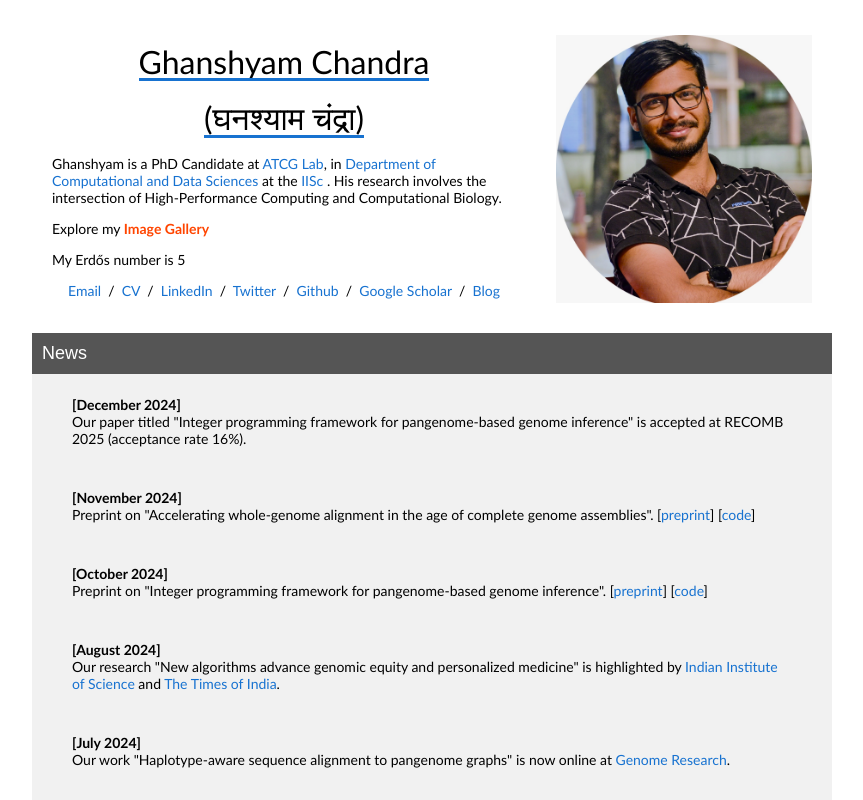
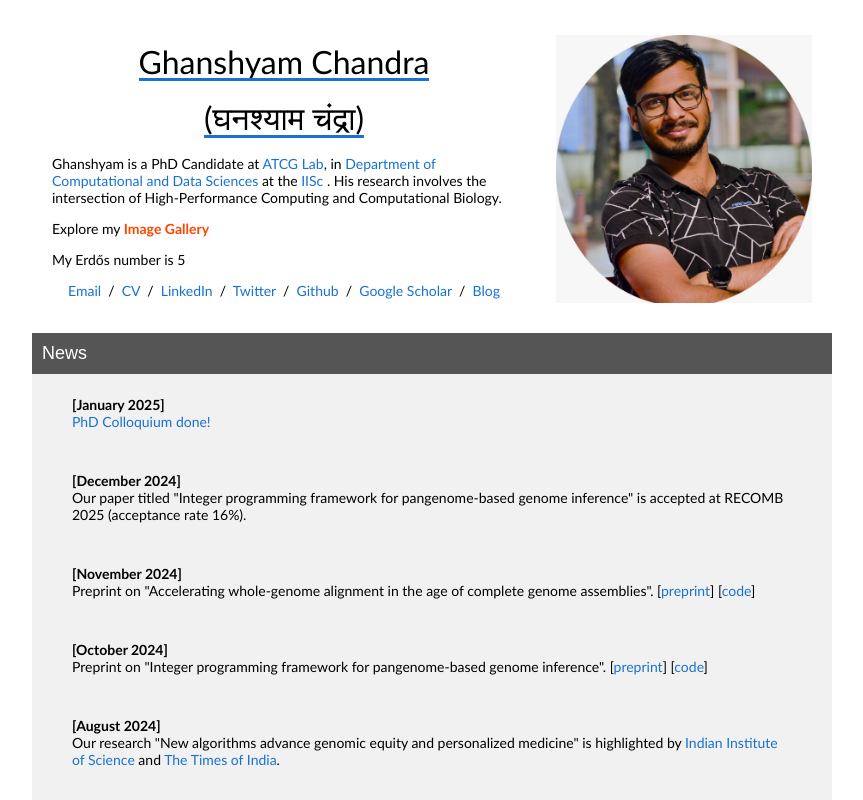
Before and after one commit to gsc74/gsc74.github.io, a plain HTML site: page index.html in a window 1280 px wide. Both pictures are taken after a click on the button "News". Shown: the top 800 px of the page, without its empty margins (208-1071 px from the left). Drawn offline with Linux system fonts and the light colour scheme.

Commit message:
Added image for colloquium

```diff
--- a/index.html
+++ b/index.html
@@ -113,6 +113,7 @@
           <div class="content-box">
             <table width="100%" align="center" border="0" cellpadding="20">
               <tbody>
+                <tr><td width="50%" valign="center"><b>[January 2025]</b> <br> <a href="images/Colloquium.jpeg">PhD Colloquium done!</a> </td></tr>
                 <tr><td width="50%" valign="center"><b>[December 2024]</b> <br> Our paper titled "Integer programming framework for pangenome-based genome inference" is accepted at RECOMB 2025 (acceptance rate 16%). </td></tr>
                 <tr><td width="50%" valign="center"><b>[November 2024]</b> <br>Preprint on "Accelerating whole-genome alignment in the age of complete genome assemblies". [<a href="https://www.biorxiv.org/content/10.1101/2024.11.25.625328v1">preprint</a>] [<a href="https://github.com/at-cg/mm2-plus">code</a>] </td></tr>
                 <tr><td width="50%" valign="center"><b>[October 2024]</b> <br>Preprint on "Integer programming framework for pangenome-based genome inference". [<a href="https://doi.org/10.1101/2024.10.27.620212">preprint</a>] [<a href="https://github.com/at-cg/PHI">code</a>] </td></tr>
```
Also changed, not shown: images/Colloquium.jpeg (added).
